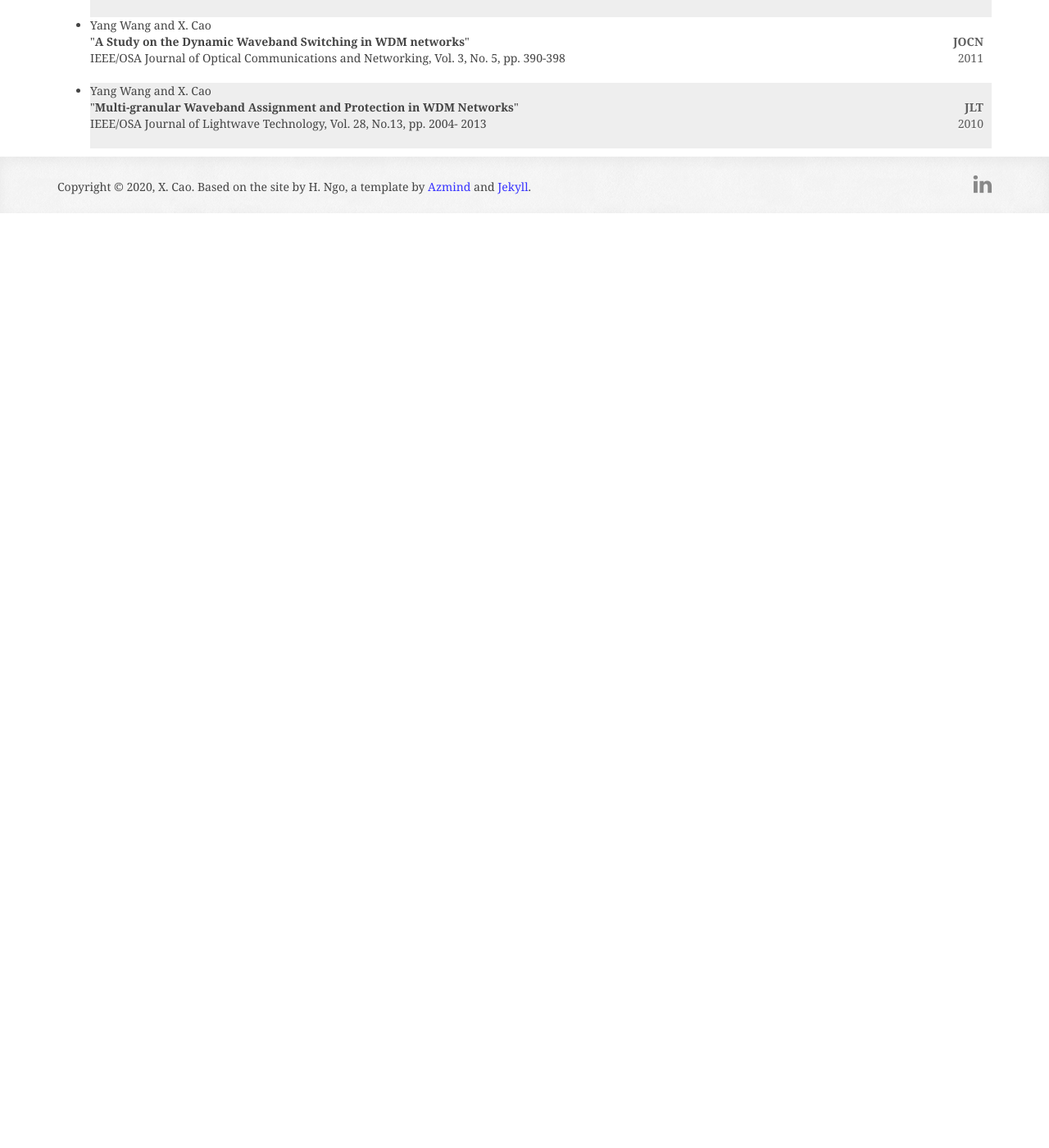
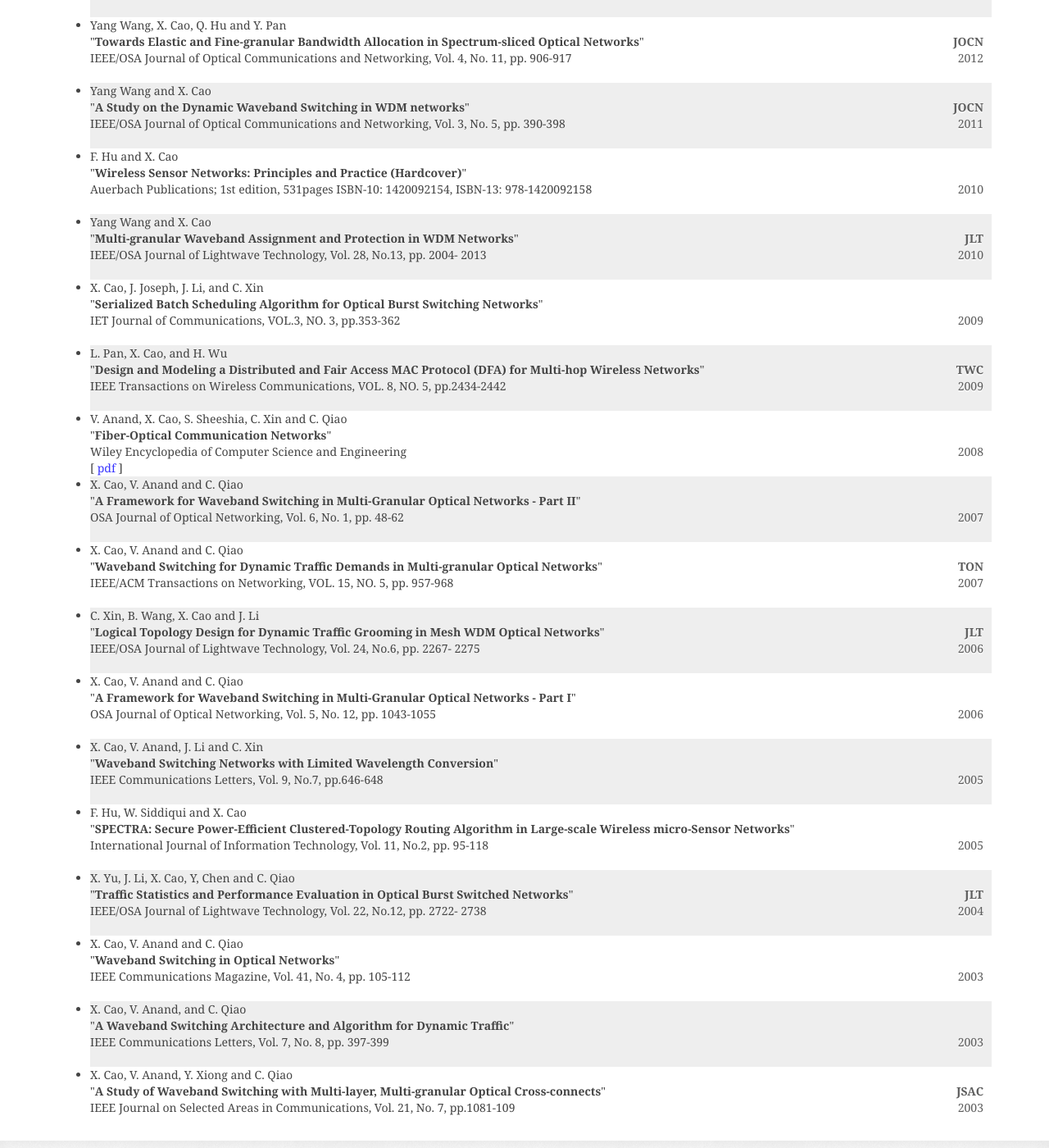
Before and after one commit to xiaojuncao/xiaojuncao, a Jekyll site: the page built from publications.html, in a window 1280 px wide and 1400 px high, scrolled down 1991 px. Shown: the whole window at 82% size. Built offline with Jekyll 4.4.1, drawn with Linux system fonts in a browser that asks for light colours; some web fonts are replaced; before the commit the page ends 2251 px from its top, so only the background shows below that; some of the changed text lies outside the part shown.

Commit message:
Update my_papers.yml

```diff
--- a/_data/my_papers.yml
+++ b/_data/my_papers.yml
@@ -112,3 +112,70 @@
   journal:  IEEE/OSA Journal of Lightwave Technology, Vol. 28, No.13, pp. 2004- 2013
   abbvr:  JLT
   year:   2010
+- authors:  L. Pan, X. Cao, and H. Wu
+  title:  "Design and Modeling a Distributed and Fair Access MAC Protocol (DFA) for Multi-hop Wireless Networks"
+  journal:  IEEE Transactions on Wireless Communications, VOL. 8, NO. 5, pp.2434-2442
+  abbvr:  TWC
+  year:   2009
+- authors:  X. Cao, J. Joseph, J. Li, and C. Xin
+  title:  Serialized Batch Scheduling Algorithm for Optical Burst Switching Networks
+  journal:  IET Journal of Communications, VOL.3, NO. 3, pp.353-362
+  year:   2009
+- authors:  V. Anand, X. Cao, S. Sheeshia, C. Xin and C. Qiao
+  title:  Fiber-Optical Communication Networks
+  journal:  Wiley Encyclopedia of Computer Science and Engineering
+  pdf-link:  http://doi.wiley.com/10.1002/9780470050118.ecse284
+  year:   2008
+- authors:  X. Cao, V. Anand and C. Qiao
+  title:  Waveband Switching for Dynamic Traffic Demands in Multi-granular Optical Networks
+  journal:  IEEE/ACM Transactions on Networking, VOL. 15, NO. 5, pp. 957-968
+  abbvr:  TON
+  year:   2007
+- authors: X. Cao, V. Anand and C. Qiao
+  title:  "A Framework for Waveband Switching in Multi-Granular Optical Networks - Part II"
+  journal:  OSA Journal of Optical Networking, Vol. 6, No. 1, pp. 48-62
+  year:   2007
+- authors:  X. Cao, V. Anand and C. Qiao
+  title:  "A Framework for Waveband Switching in Multi-Granular Optical Networks - Part I"
+  journal:  OSA Journal of Optical Networking, Vol. 5, No. 12, pp. 1043-1055
+  year:   2006
+- authors:  C. Xin, B. Wang, X. Cao and J. Li
+  title:  Logical Topology Design for Dynamic Traffic Grooming in Mesh WDM Optical Networks
+  journal:  IEEE/OSA Journal of Lightwave Technology, Vol. 24, No.6, pp. 2267- 2275
+  abbvr:  JLT
+  year:   2006
+- authors:  F. Hu, W. Siddiqui and X. Cao
+  title:  "SPECTRA: Secure Power-Efficient Clustered-Topology Routing Algorithm in Large-scale Wireless micro-Sensor Networks"
+  journal:  International Journal of Information Technology, Vol. 11, No.2, pp. 95-118
+  year:   2005
+- authors:  X. Cao, V. Anand, J. Li and C. Xin
+  title:  Waveband Switching Networks with Limited Wavelength Conversion
+  journal:  IEEE Communications Letters, Vol. 9, No.7, pp.646-648
+  year:   2005
+- authors:  X. Yu, J. Li, X. Cao, Y, Chen and C. Qiao
+  title:  Traffic Statistics and Performance Evaluation in Optical Burst Switched Networks
+  journal:  IEEE/OSA Journal of Lightwave Technology, Vol. 22, No.12, pp. 2722- 2738
+  abbvr:  JLT
+  year:   2004
+- authors:    X. Cao, V. Anand, Y. Xiong and C. Qiao
+  title:  "A Study of Waveband Switching with Multi-layer, Multi-granular Optical Cross-connects"
+  journal: IEEE Journal on Selected Areas in Communications, Vol. 21, No. 7, pp.1081-109
+  abbvr:  JSAC
+  year:   2003
+- authors:  X. Cao, V. Anand, and C. Qiao
+  title:  A Waveband Switching Architecture and Algorithm for Dynamic Traffic
+  journal:  IEEE Communications Letters, Vol. 7, No. 8, pp. 397-399
+  year:   2003
+- authors:  X. Cao, V. Anand and C. Qiao
+  title:  Waveband Switching in Optical Networks
+  journal:  IEEE Communications Magazine, Vol. 41, No. 4, pp. 105-112
+  year:   2003
+- authors: F. Hu and X. Cao
+  title:  "Wireless Sensor Networks: Principles and Practice (Hardcover)"
+  book:  "Auerbach Publications; 1st edition, 531pages ISBN-10: 1420092154, ISBN-13: 978-1420092158"
+  year:   2010
+- authors:  M. Jalalitabar, Y. Wang and X. Cao
+  title:  Branching-Aware Service Function Placement and Routing in Network Function Virtualization
+  conf:  IEEE Conference on Network Function Virtualization and Software Defined Networks
+  abbvr:  NFV-SDN
+  year:   2019
```
